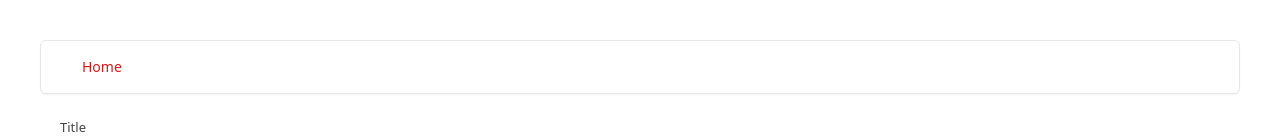
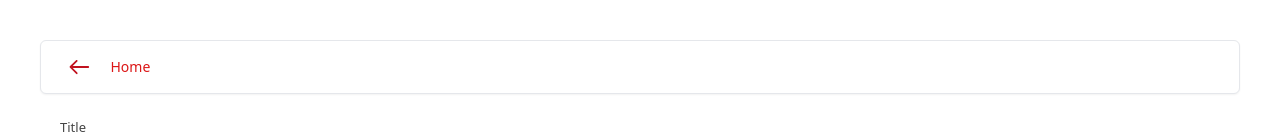
Before and after one commit to puspawahyuningtias/tokoku, a React (Create React App) app: page /create in a window 1280 px wide. Shown: the top 136 px of the page. Built offline with nearby package versions, Linux system fonts and the light colour scheme.

Commit message:
Update navbar.js

```diff
--- a/src/Components/navbar.js
+++ b/src/Components/navbar.js
@@ -10,7 +10,7 @@ function Navbar({ SubNavbar, NameSubNavbar, LinkBack }) {
                 </div>
                 <div className={`${SubNavbar ? 'block' : 'hidden'} flex items-center gap-[16px]`}>
                     <Link to={LinkBack}>
-                        {/* <BsArrowLeftShort className='text-[#DC1717] text-2xl' /> */}
+                        <svg xmlns="http://www.w3.org/2000/svg" width="1.78em" height="1em" viewBox="0 0 16 9"><path fill="#C1121F" d="M12.5 5h-9c-.28 0-.5-.22-.5-.5s.22-.5.5-.5h9c.28 0 .5.22.5.5s-.22.5-.5.5" /><path fill="#C1121F" d="M6 8.5a.47.47 0 0 1-.35-.15l-3.5-3.5c-.2-.2-.2-.51 0-.71L5.65.65c.2-.2.51-.2.71 0c.2.2.2.51 0 .71L3.21 4.51l3.15 3.15c.2.2.2.51 0 .71c-.1.1-.23.15-.35.15Z" /></svg>
                     </Link>
                     <h1 className='text-[#DC1717] text-sm font-[500]'>{NameSubNavbar}</h1>
                 </div>
```
